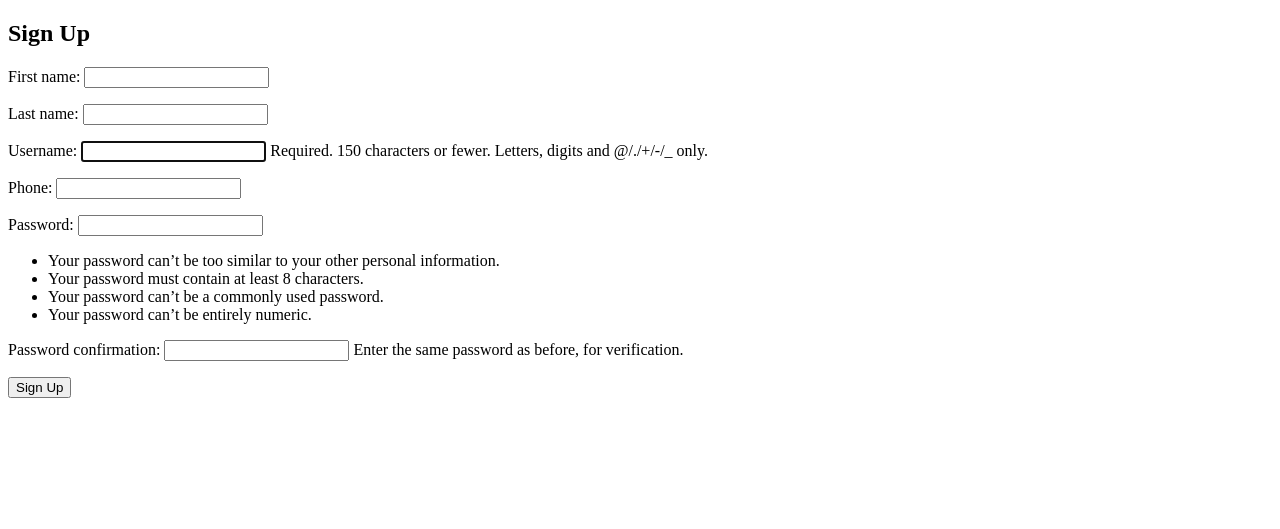
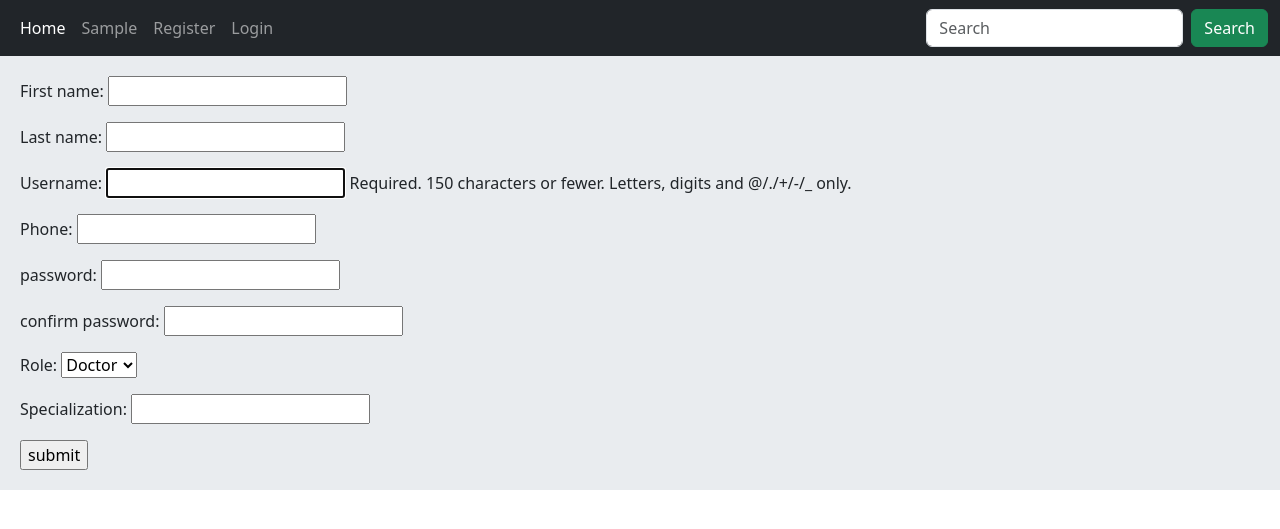
Before and after one commit to jafekri/appointment, a Django app: page /user/signup/ in a window 1280 px wide. Shown: the top 529 px of the page. Run offline with Django 5.2, Linux system fonts and the light colour scheme; some libraries are stand-ins or nearby versions.

Commit message:
Feature/authentication basic (#25)
* Basic Authentication for user and edit models

* revert reservation first commit

* revert reservation model reservation commit

* refactor sign up and add otp_code and roles

* remove unused comments

---------

Co-authored-by: Mohammadjavad <mohamadjavad.jalili05@gmail.com>

```diff
--- a/appointment/urls.py
+++ b/appointment/urls.py
@@ -14,8 +14,6 @@ Including another URLconf
     1. Import the include() function: from django.urls import include, path
     2. Add a URL to urlpatterns:  path('blog/', include('blog.urls'))
 """
-from xml.etree.ElementInclude import include
-
 from django.contrib import admin
 from django.urls import path, include
 
--- a/templates/base.html
+++ b/templates/base.html
@@ -14,6 +14,9 @@
     {% include 'inc/navbar.html' %}
     <div class="jumbotron">
           {% include 'inc/messages.html' %}
+        {% if request.user.is_authenticated %}
+        <h2>Hello {{request.user.first_name}} {{request.user.last_name}}</h2>
+         {% endif %}
           {% block content %}{%endblock%}
     </div>
     <script src="https://cdn.jsdelivr.net/npm/bootstrap@5.3.3/dist/js/bootstrap.bundle.min.js" integrity="sha384-YvpcrYf0tY3lHB60NNkmXc5s9fDVZLESaAA55NDzOxhy9GkcIdslK1eN7N6jIeHz" crossorigin="anonymous"></script>
--- a/templates/inc/navbar.html
+++ b/templates/inc/navbar.html
@@ -9,6 +9,18 @@
          <li class="nav-item">
           <a class="nav-link" href="#">Sample</a>
         </li>
+        {% if request.user.is_authenticated %}
+         <li class="nav-item">
+          <a class="nav-link" href="{% url 'user:logout' %}">logout</a>
+        </li>
+        {% else %}
+        <li class="nav-item">
+          <a class="nav-link" href="{% url 'user:signup' %}">Register</a>
+        </li>
+        <li class="nav-item">
+          <a class="nav-link" href="{% url 'user:login' %}">Login</a>
+        </li>
+        {% endif %}
       </ul>
        <form class="d-flex" action="" method="get">
       <input class="form-control me-2" type="search" name="q" placeholder="Search" aria-label="Search">
--- a/user/forms.py
+++ b/user/forms.py
@@ -1,8 +1,21 @@
 from django import forms
 from django.contrib.auth.forms import UserCreationForm, AuthenticationForm
+
+from django.core.exceptions import ValidationError
 from .models import User
 
 class CustomUserCreationForm(UserCreationForm):
+    ROLE_CHOICES = [
+        ('doctor', 'Doctor'),
+        ('patient', 'Patient'),
+        ('admin', 'Admin'),
+    ]
+
+    password1 = forms.CharField(label='password', widget=forms.PasswordInput)
+    password2 = forms.CharField(label='confirm password', widget=forms.PasswordInput)
+    role = forms.ChoiceField(choices=ROLE_CHOICES, required=True)
+    specialization = forms.CharField(required=False)
+
     class Meta:
         model = User
         fields = ('first_name',
@@ -10,10 +23,29 @@ class CustomUserCreationForm(UserCreationForm):
                   'username',
                   'phone',
                   'password1',
-                  'password2',)
+                  'password2',
+                   'role',
+                  'specialization')
+
+        def __init__(self, *args, **kwargs):
+            super().__init__(*args, **kwargs)
+            if self.data.get('role') == 'doctor':
+                self.fields['specialization'].required = True  # فیلد تخصص را اجباری می‌کنیم
+            else:
+                self.fields['specialization'].widget = forms.HiddenInput()  # مخفی کردن فیلد تخصص برای نقش‌های دیگر
+    def clean_password2(self):
+        cd = self.cleaned_data
+        if cd['password1'] and cd['password2'] and cd['password1'] != cd['password2']:
+            raise ValidationError("Passwords don't match")
+        else:
+            return cd['password2']
 
 class CustomAuthenticationForm(AuthenticationForm):
     class Meta:
         model = User
         fields = ('username',
                   'password',)
+
+
+class VerifyCodeForm(forms.Form):
+    code = forms.IntegerField()
--- a/user/models.py
+++ b/user/models.py
@@ -2,10 +2,7 @@ from django.conf import settings
 from django.contrib.auth.models import AbstractUser
 from django.core.validators import RegexValidator
 from django.db import models
-# from django.utils.translation import gettext_lazy as _
 
-
-# Create your models here.
 class User(AbstractUser):
     """
        username , password , first_name and last_name
@@ -70,12 +67,10 @@ class DoctorProfile(models.Model):
     )
     specialization = models.ForeignKey(Specialization,
                                          on_delete=models.CASCADE,
-                                         verbose_name="Specialization")
-    experience = models.PositiveIntegerField("Years of Experience")
-    visit_fee = models.DecimalField("Consultation Fee",
-                                    max_digits=10,
-                                    decimal_places=2)
-    #average_rating = models.DecimalField("Rating",max_digits=3,decimal_places=2,default=0)
+                                         verbose_name="Specialization", null=True, blank=True)
+    experience = models.PositiveIntegerField("Years of Experience", default=5)
+    visit_fee = models.PositiveBigIntegerField("Consultation Fee", default=0)
+
 
     def __str__(self):
         return f"Doctor Profile of {self.user.username}"
--- /dev/null
+++ b/user/templates/user/signup.html
@@ -0,0 +1,11 @@
+{% extends 'base.html' %}
+{% block title %}
+    register
+{% endblock title %}
+{% block content %}
+<form action="" method="post" novalidate>
+    {% csrf_token %}
+    {{form.as_p}}
+    <input type="submit" value="submit">
+</form>
+{% endblock content %}
--- a/user/urls.py
+++ b/user/urls.py
@@ -1,10 +1,12 @@
 from django.urls import path
-from .views import SignUpView, CustomLoginView, LogoutView
+from .views import SignUpView, CustomLoginView, LogoutView, VerifyCodeView
+
 
 app_name = 'user'
 
 urlpatterns = [
     path('signup/', SignUpView.as_view(), name='signup'),
+    path('verify/', VerifyCodeView.as_view(), name='verify_code'),
     path('login/', CustomLoginView.as_view(), name='login'),
     path('logout/', LogoutView.as_view(), name='logout'),
 ]
--- a/user/views.py
+++ b/user/views.py
@@ -1,27 +1,119 @@
-from django.contrib.auth import login, logout
-from django.shortcuts import redirect
+import random
+from datetime import timedelta
+from django.utils import timezone
+
+from django.contrib.auth import login, logout, authenticate
+from django.shortcuts import redirect, render
 from django.views.generic.edit import CreateView
 from django.contrib.auth.views import LoginView
 from django.urls import reverse_lazy
 from django.views import View
-from .forms import CustomUserCreationForm, CustomAuthenticationForm
+from .forms import CustomUserCreationForm, CustomAuthenticationForm, VerifyCodeForm
+from .models import User, DoctorProfile, PatientProfile, Specialization
+from django.contrib import messages
 
-class SignUpView(CreateView):
+# class SignUpView(CreateView):
+#     form_class = CustomUserCreationForm
+#     template_name = 'user/signup.html'
+#     success_url = reverse_lazy('user:login')
+#
+#     def form_valid(self, form):
+#         response = super().form_valid(form)
+#         user = form.save()
+#         login(self.request, user)
+#         return response
+
+class SignUpView(View):
     form_class = CustomUserCreationForm
-    template_name = 'registration/signup.html'
-    success_url = reverse_lazy('user:login')
+    template_name = 'user/signup.html'
 
-    def form_valid(self, form):
-        response = super().form_valid(form)
-        user = form.save()
-        login(self.request, user)
-        return response
+    def get(self, request):
+        form = self.form_class
+        return render(request, self.template_name, {'form': form})
+
+    def post(self, request):
+        form = self.form_class(request.POST)
+        if form.is_valid():
+            code = random.randint(1000, 9999)
+            print(f"code: {code}")
+            form.cleaned_data['otp_code'] = code
+            user = form.save(commit=False)
+            user.otp_code = code
+            user.save()
+
+            role = form.cleaned_data.get('role')
+            specialization_name = form.cleaned_data.get('specialization')
+            if role == 'doctor':
+                if specialization_name:
+                    specialization, created = Specialization.objects.get_or_create(name=specialization_name)
+                    DoctorProfile.objects.create(user=user, specialization=specialization)
+                else:
+                    messages.error(request, 'Please provide a specialization for the doctor.', 'danger')
+                    return render(request, self.template_name, {'form': form})
+            elif role == 'patient':
+                PatientProfile.objects.create(user=user)
+
+            # print("333"*50)
+            # print(role)
+            # print(form.cleaned_data)
+
+            request.session['user_info'] = {
+                'phone_number': form.cleaned_data['phone'],
+                'username': form.cleaned_data['username'],
+                'password': form.cleaned_data['password1'],
+            }
+            messages.success(request, 'We send a Code.', 'success')
+            return redirect('user:verify_code')
+        return render(request, self.template_name, {'form': form})
+
+
+class VerifyCodeView(View):
+    verify_form = VerifyCodeForm
+
+    def get(self, request):
+        form = self.verify_form()
+        return render(request, 'user/verifyCode.html', {'form': form})
+
+    def post(self, request):
+        user_session = request.session['user_info']
+        form = self.verify_form(request.POST)
+
+        if form.is_valid():
+            cd = form.cleaned_data
+
+            try:
+                code_instance = User.objects.get(phone=user_session['phone_number'], otp_code=cd['code'])
+            except User.DoesNotExist:
+                messages.error(request, 'No OTP code found for this phone number.', 'danger')
+                return redirect('user:verify_code')
+
+            expiration_time = code_instance.date_joined + timedelta(minutes=2)
+            if timezone.now() > expiration_time:
+                messages.error(request, 'This code has expired. Please request a new one.', 'danger')
+                return redirect('user:login')
+
+            if cd['code'] == code_instance.otp_code:
+                user_login = authenticate(request, username=user_session['username'], password=user_session['password'])
+                if user_login:
+                    login(request, user_login)
+                    messages.success(request, 'You have logged in successfully', 'success')
+                    return redirect('sample:test')
+            else:
+                messages.error(request, 'Incorrect code', 'danger')
+                return redirect('user:verify_code')
+
+        return render(request, 'user/verifyCode.html', {'form': form})
+
 
 class CustomLoginView(LoginView):
     form_class = CustomAuthenticationForm
-    template_name = 'registration/login.html'
+    template_name = 'user/login.html'
+
+    def get_success_url(self):
+        return reverse_lazy('sample:test')
+
 
 class LogoutView(View):
     def get(self, request):
         logout(request)
-        return redirect('login')
+        return redirect('user:login')
```
Also changed, not shown: user/admin.py (+12 -0 lines), user/templates/signup.html (deleted, +0 -15 lines), user/templates/user/login.html (added, +11 -0 lines), user/templates/user/verifyCode.html (added, +11 -0 lines), user/migrations/0002_remove_doctorprofile_average_rating_and_more.py (added), user/migrations/0003_alter_doctorprofile_experience_and_more.py (added).
